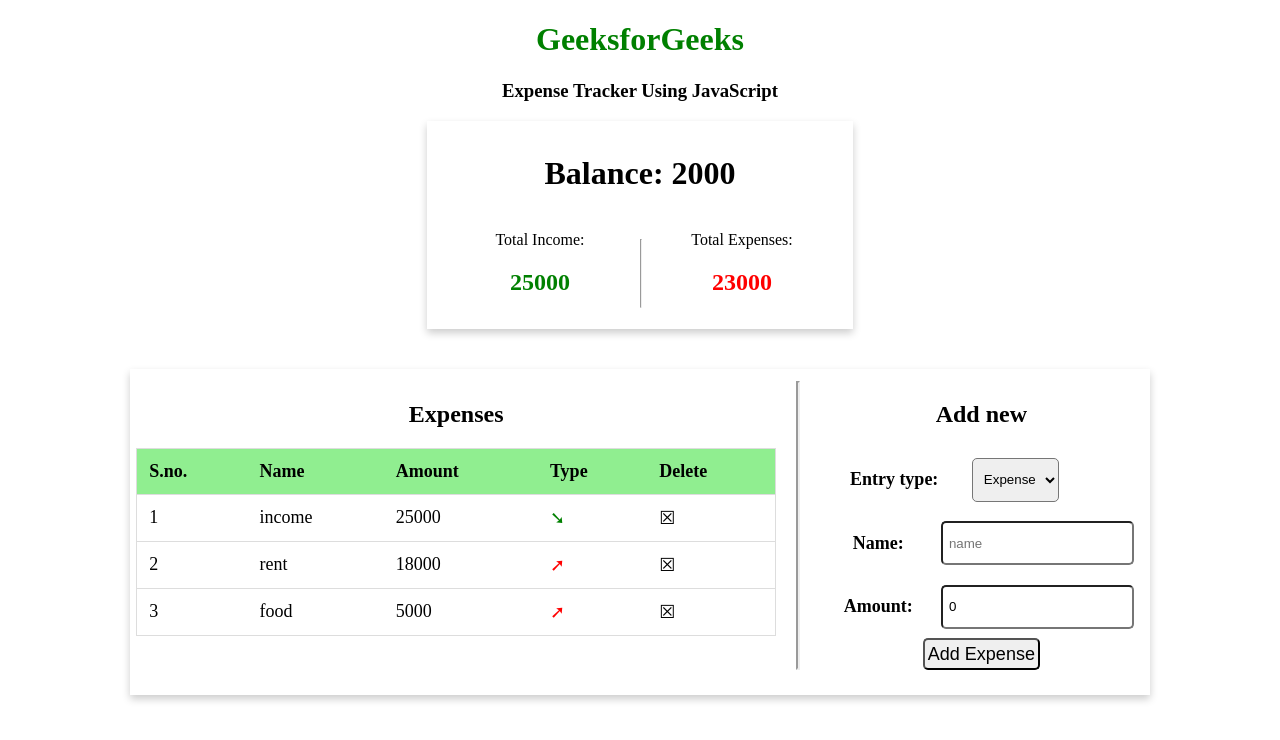
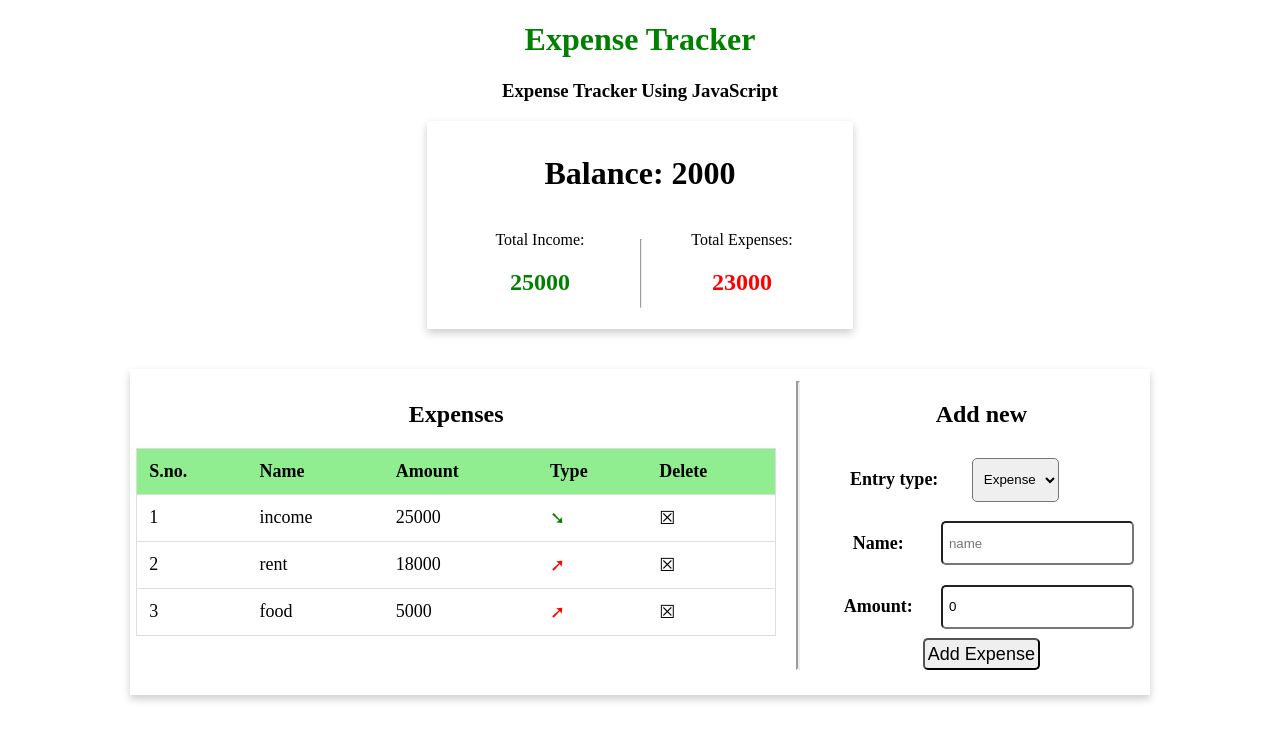
Before and after one commit to MichealAXavier/Expense-Tracker-using-JavaScript, a plain HTML site: page index.html in a window 1280 px wide. Drawn offline with Linux system fonts and the light colour scheme.

Commit message:
Update index.html

```diff
--- a/index.html
+++ b/index.html
@@ -13,7 +13,7 @@
 <body>
 	<div>
 		<h1 style="color: green;">
-			GeeksforGeeks
+			Expense Tracker
 		</h1>
 		<h3>Expense Tracker Using JavaScript</h3>
 	</div>
```
